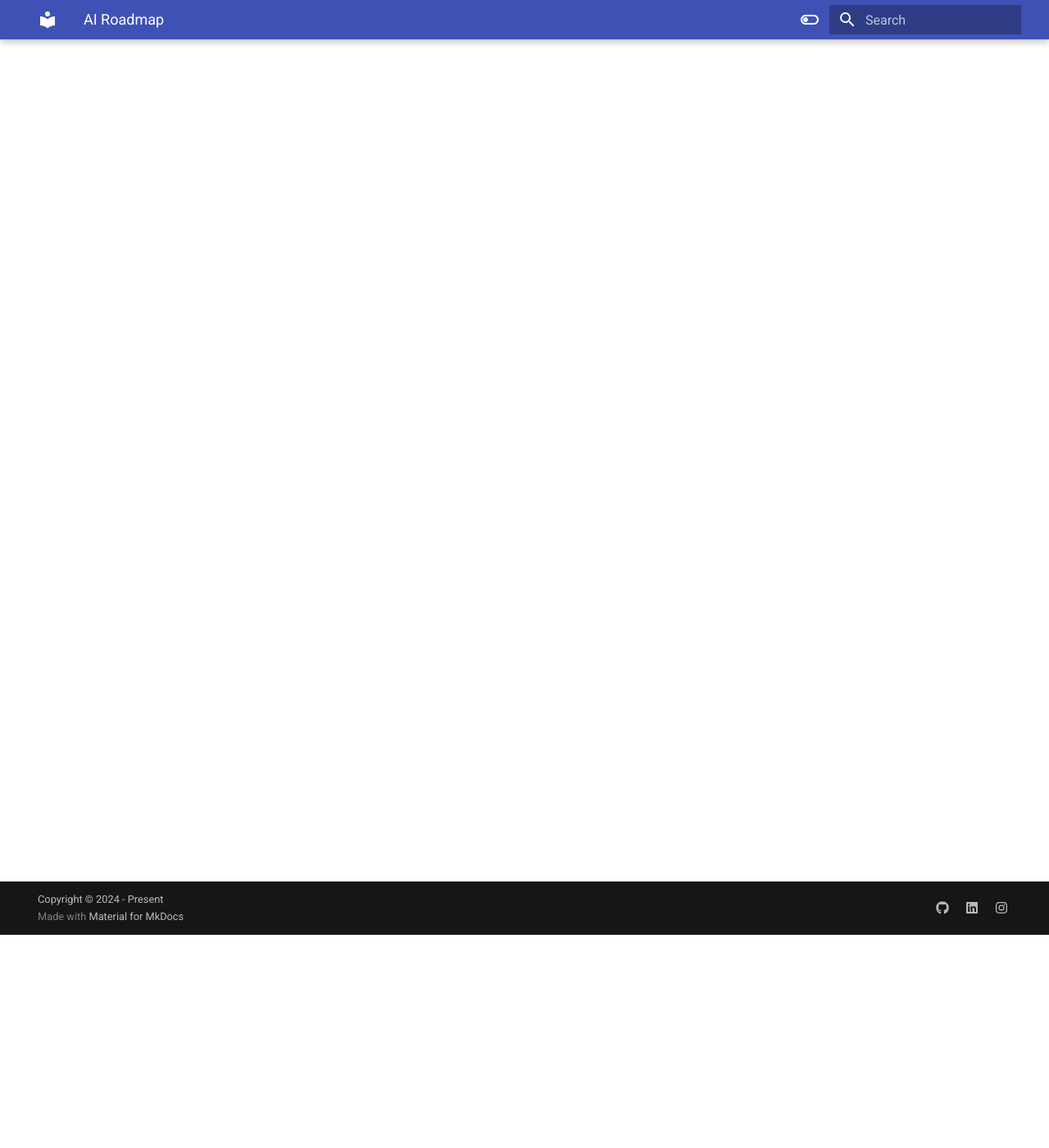
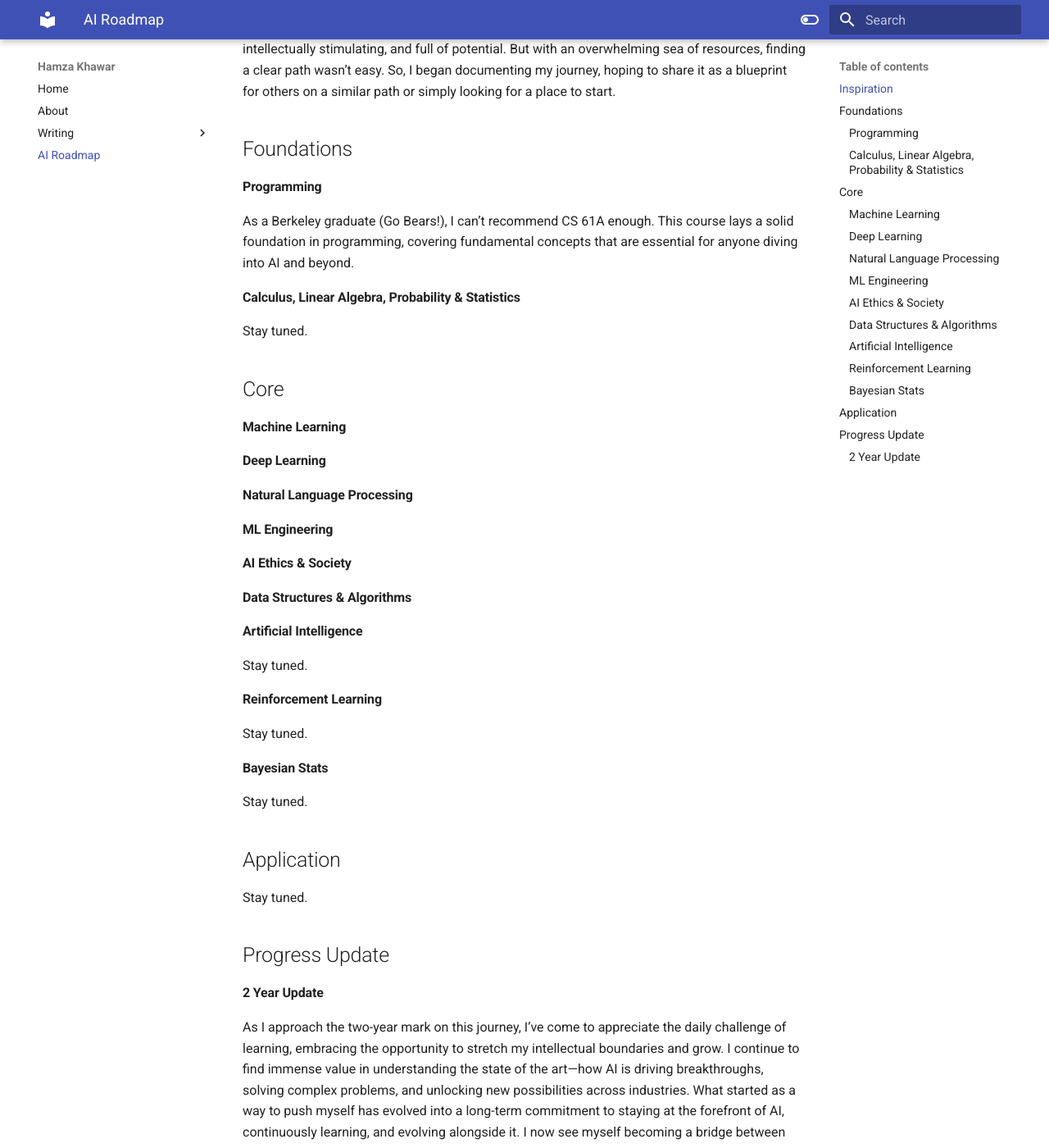
Before and after one commit to hamza-k93/hamzakhawar.github.io, an MkDocs documentation site: the page built from docs/roadmap.md, in a window 1280 px wide and 1400 px high, scrolled down 260 px. Shown: the whole window at 82% size. Built offline with MkDocs 1.6.1 and Material for MkDocs 9.7.7, drawn with Linux system fonts in a browser that asks for light colours; some of the changed text lies outside the part shown.

Commit message:
roamdap commit 1

```diff
--- a/docs/roadmap.md
+++ b/docs/roadmap.md
@@ -1 +1,46 @@
 # Roadmap for Learning AI
+
+
+## Inspiration
+Five years after graduate school, I found myself feeling stagnant, searching for a challenge that would push me beyond my comfort zone and expand my skill set. So in 2023, I decided to dive into AI. Why AI? Well, in my perspective, it struck the right balance—technically demanding, intellectually stimulating, and full of potential. But with an overwhelming sea of resources, finding a clear path wasn’t easy. So, I began documenting my journey, hoping to share it as a blueprint for others on a similar path or simply looking for a place to start.
+
+## Foundations
+
+#### Programming
+As a Berkeley graduate (Go Bears!), I can’t recommend CS 61A enough. This course lays a solid foundation in programming, covering fundamental concepts that are essential for anyone diving into AI and beyond.
+
+#### Calculus, Linear Algebra, Probability & Statistics
+Stay tuned.
+
+## Core
+
+#### Machine Learning
+
+#### Deep Learning
+
+#### Natural Language Processing
+
+#### ML Engineering
+
+#### AI Ethics & Society
+
+#### Data Structures & Algorithms
+
+#### Artificial Intelligence
+Stay tuned.
+
+#### Reinforcement Learning
+Stay tuned.
+
+#### Bayesian Stats
+Stay tuned.
+
+
+## Application
+Stay tuned.
+
+
+## Progress Update
+
+#### 2 Year Update
+As I approach the two-year mark on this journey, I’ve come to appreciate the daily challenge of learning, embracing the opportunity to stretch my intellectual boundaries and grow. I continue to find immense value in understanding the state of the art—how AI is driving breakthroughs, solving complex problems, and unlocking new possibilities across industries. What started as a way to push myself has evolved into a long-term commitment to staying at the forefront of AI, continuously learning, and evolving alongside it. I now see myself becoming a bridge between business and technology, combining strategic thinking with cutting-edge AI innovation. The journey so far has been both challenging and rewarding, and I’m excited to see where it takes me in the years ahead.
```
Also changed, not shown: 1 other file.
